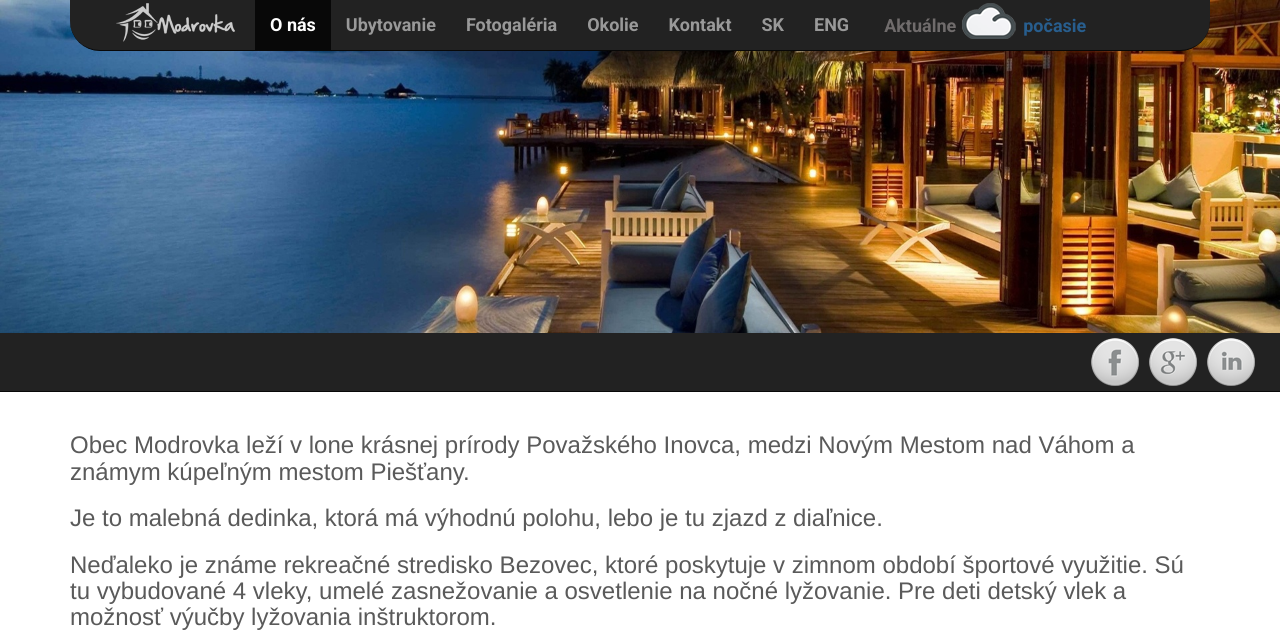
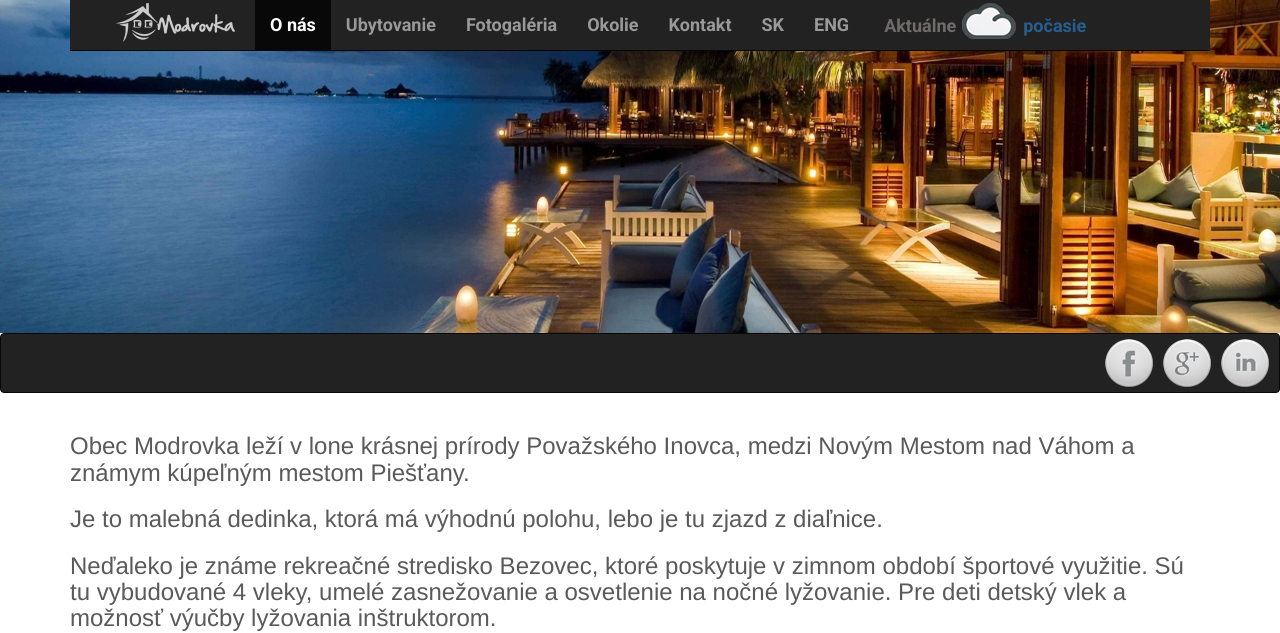
Before and after one commit to lukhor/ci_intro, a CodeIgniter app: page /ci_intro/ in a window 1280 px wide. Shown: the top 633 px of the page. Run offline with CodeIgniter, Linux system fonts and the light colour scheme; some libraries are stand-ins or nearby versions.

Commit message:
pokus opraviť bug

```diff
--- a/application/views/main_content.php
+++ b/application/views/main_content.php
@@ -84,9 +84,7 @@
     </div>
 </div>
 
-<div class="navbar navbar-inverse navbar-static-top">
-    <div class="navbar-inner">
-        <div class="navbar-collapse collapse">
+<div class="navbar navbar-inverse nowrap">
     <ul class="nav navbar-nav social">
         <li>
             <a href="" class="FB_social"></a>
@@ -98,8 +96,6 @@
             <a href="" class="Limba_social"></a>
         </li>
     </ul>
-        </div>
-    </div>
 </div>
 
 <!-- ======= weather div -->
@@ -153,16 +149,6 @@
                 </div>
                 <form role="form" action="site/sent_mail" method="post">
                     <div class="modal-body">
-                        <!--<p>tu si rezervujte izbu</p>
-
-                        <p>Dátum od</p>
-
-                        <p>Dátum do</p>
-
-                        <p>Počet osôb</p>
-
-                        <p>kontakt</p>-->
-
                         <div class="form-group">
                             <label for="nameOf"><?php echo label('name', $this); ?></label>
                             <input type="text" class="form-control" id="nameOf" name="nameOf" placeholder="<?php echo label('name_', $this); ?>">
--- a/css/style.css
+++ b/css/style.css
@@ -142,7 +142,7 @@ body {
 	}
 
 	/* The navbar becomes detached from the top, so we round the corners */
-	.navbar-wrapper .navbar {
+	.navbar-wrapper .navbarL {
 		border-bottom-left-radius: 30px;
 		border-bottom-right-radius: 30px;
 	}
@@ -155,7 +155,7 @@ body {
 	}
 
 	.featurette-heading {
-		font-size: 50px;
+    font-size: 50px;
 	}
 }
 
@@ -378,7 +378,7 @@ body {
 	background-image: url('../images/earth.png');
 }
 
-.languages: hover {
+.languages:hover {
 	width:48px;
 	height:48px;
 	background-image: url('../images/earth_hover.png');
```
Lines whose indentation alone changed are shown as unchanged.
